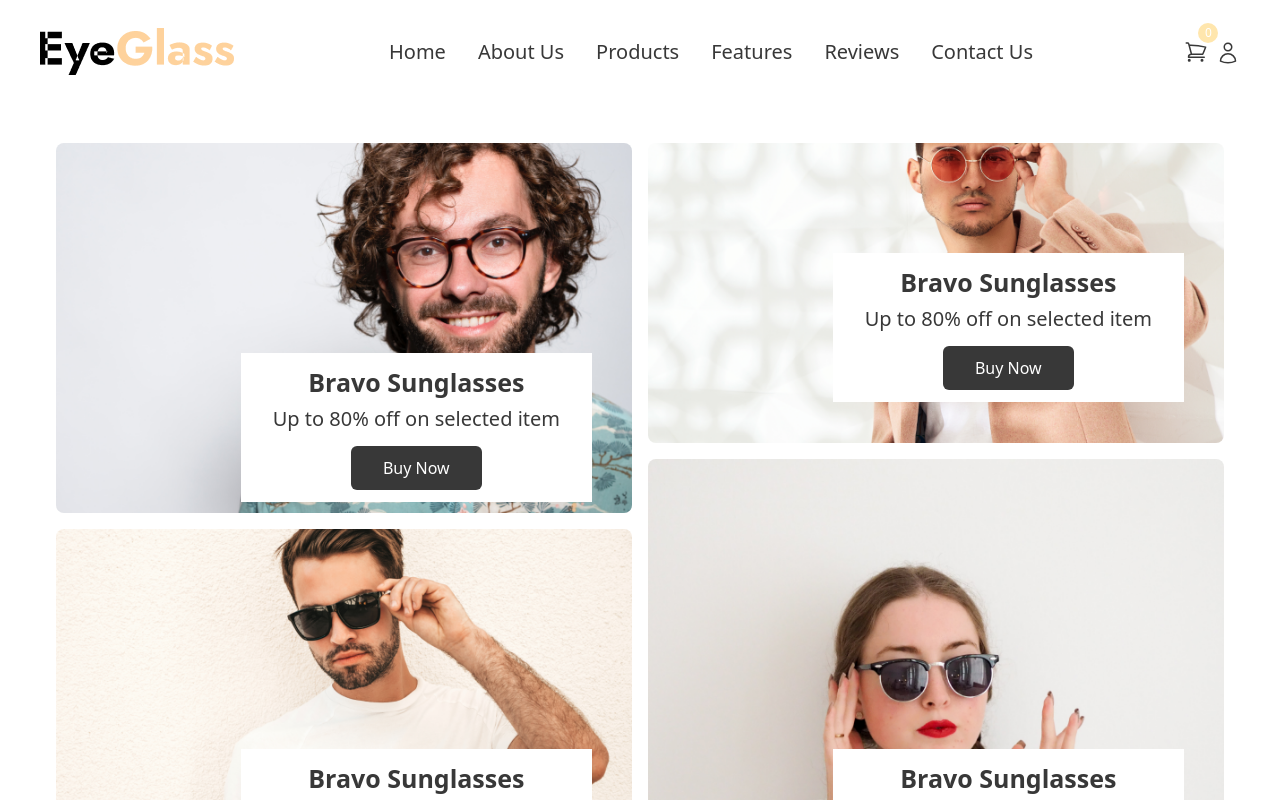
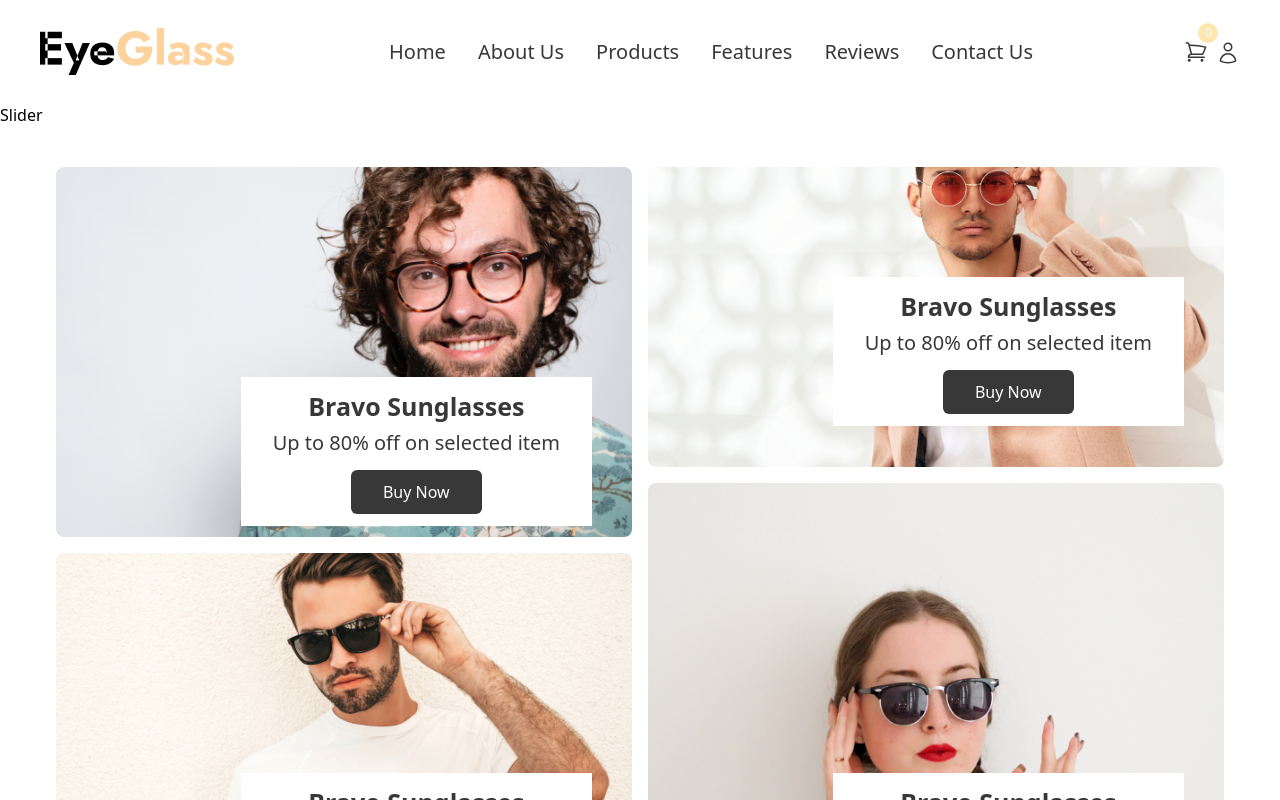
Before and after one commit to devcowsar/productsellapp, a React (Vite) app: page / in a window 1280 px wide. Shown: the top 800 px of the page. Built offline with nearby package versions, Linux system fonts and the light colour scheme.

Commit message:
feat: slider

```diff
--- a/package.json
+++ b/package.json
@@ -12,7 +12,8 @@
   "dependencies": {
     "flowbite": "^2.3.0",
     "react": "^18.2.0",
-    "react-dom": "^18.2.0"
+    "react-dom": "^18.2.0",
+    "react-icons": "^5.2.1"
   },
   "devDependencies": {
     "@types/react": "^18.2.66",
--- a/src/App.jsx
+++ b/src/App.jsx
@@ -2,10 +2,12 @@ import "./App.css";
 import About from "./Components/About";
 import DiscountProduct from "./Components/DiscountProduct";
 import Layout from "./Components/Layout";
+import Slider from "./Components/Slider";
 
 function App() {
   return (
     <Layout>
+      <Slider />
       <DiscountProduct />
       <About />
     </Layout>
--- /dev/null
+++ b/src/Components/Slider.jsx
@@ -0,0 +1,7 @@
+import React from "react";
+
+const Slider = () => {
+  return <div>Slider</div>;
+};
+
+export default Slider;
```
Also changed, not shown: 1 other file (tests, documents, lock files or other folders).
